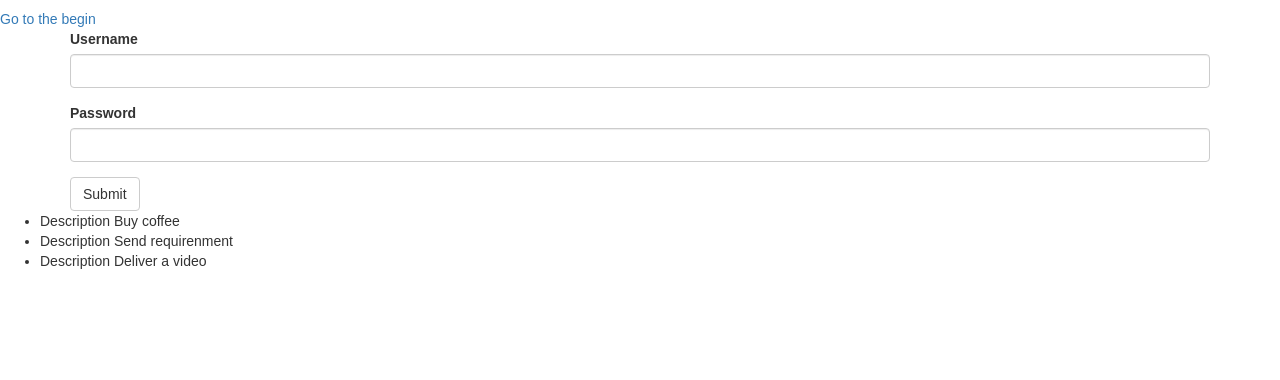
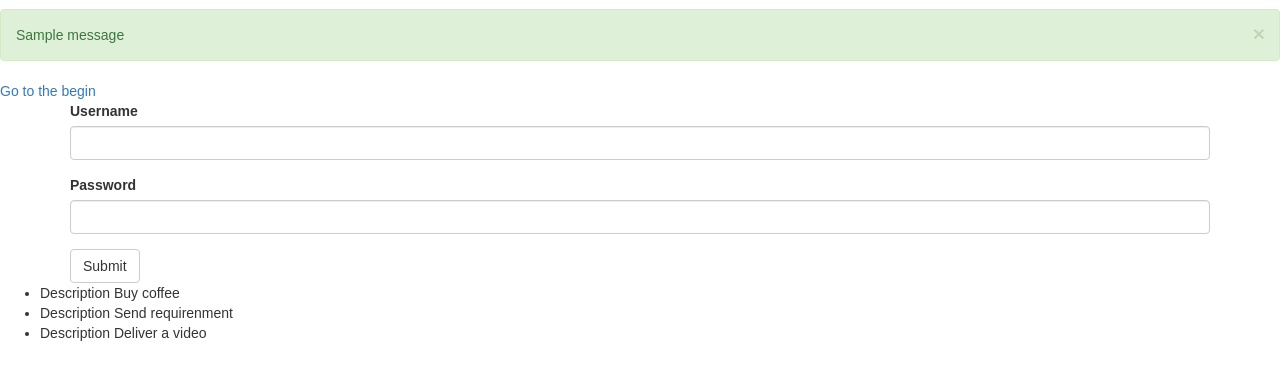
Before and after one commit to Xaraxx/platzi-flask, a Flask app: page /hello/ in a window 1280 px wide. Shown: the part 63-443 px from the top of the page. Run offline with Flask 2, Linux system fonts and the light colour scheme; one stand-in notice (Sample message) is shown; some libraries are stand-ins or nearby versions.

Commit message:
adding flash message

```diff
--- a/main.py
+++ b/main.py
@@ -1,4 +1,6 @@
-from flask import Flask, request, make_response, redirect, render_template, session, url_for, flash
+from flask import Flask, request, make_response, redirect, render_template, session, url_for, flash, get_flashed_messages
+
+import unittest
 
 from flask_bootstrap import Bootstrap
 from flask_wtf import FlaskForm
@@ -55,6 +57,8 @@ def hello():
         username = login_form.username.data
         session['username'] = username
 
+        flash('Username succesful registered!')
+
         return redirect(url_for('index'))
 
 
--- a/requirenments.txt
+++ b/requirenments.txt
@@ -2,6 +2,7 @@ click==7.1.1
 dominate==2.5.1
 Flask==1.1.1
 Flask-Bootstrap==3.3.7.1
+Flask-Testing==0.8.0
 Flask-WTF==0.14.3
 itsdangerous==1.1.0
 Jinja2==2.11.1
--- a/templates/base.html
+++ b/templates/base.html
@@ -13,8 +13,17 @@
         {% include 'navbar.html' %}
     {% endblock %}
 
+    {% for message in get_flashed_messages() %}
+        <div class="class alert alert-success alert-dismissible">
+            <button type="button" data-dismiss="alert" class="close">&times;</button>
+            {{ message }}
+        </div>
+    {% endfor %}
     {% block content %}
     {% endblock %}
 
+    {% block scripts %}
+        {{ super() }}
+    {% endblock %}
 
 {% endblock %}
```
